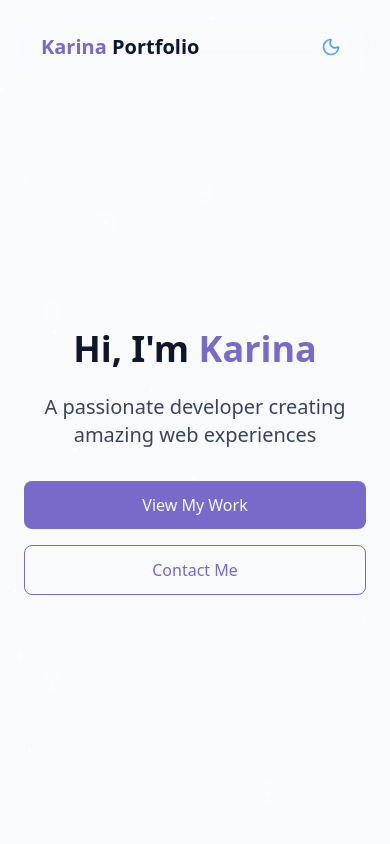
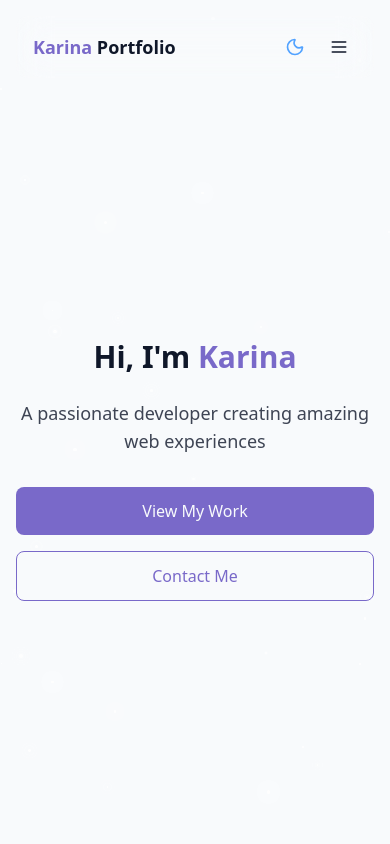
Before and after one commit to KarinaKKarinaK/react-portfolio, a React (Vite) app: page / in a window 390 px wide. Shown: the top 844 px of the page. Built offline with nearby package versions, Linux system fonts and the light colour scheme.

Commit message:
Made the navbar responsive

```diff
--- a/src/components/Navbar.jsx
+++ b/src/components/Navbar.jsx
@@ -1,5 +1,5 @@
 import { useState, useEffect } from "react";
-import { Moon, Sun } from "lucide-react";
+import { Moon, Sun, Menu, X } from "lucide-react";
 import { cn } from "@/lib/utils";
 
 const navItems = [
@@ -52,6 +52,7 @@ const ThemeToggleButton = () => {
 
 export const Navbar = () => {
   const [isScrolled, setIsScrolled] = useState(false);
+  const [isMobileMenuOpen, setIsMobileMenuOpen] = useState(false);
 
   useEffect(() => {
     const handleScroll = () => {
@@ -62,23 +63,33 @@ export const Navbar = () => {
     return () => window.removeEventListener("scroll", handleScroll);
   }, []);
 
+  const toggleMobileMenu = () => {
+    setIsMobileMenuOpen(!isMobileMenuOpen);
+  };
+
+  const closeMobileMenu = () => {
+    setIsMobileMenuOpen(false);
+  };
+
   return (
+    <>
       <nav className={cn(
-      "fixed top-4 left-4 right-4 z-30 transition-all duration-300 rounded-xl",
+        "fixed top-4 left-4 right-4 z-50 transition-all duration-300 rounded-xl",
         isScrolled
           ? "bg-background/20 dark:bg-background/30 backdrop-blur-xl border border-white/10 dark:border-white/5 shadow-2xl"
           : "bg-background/10 dark:bg-background/20 backdrop-blur-lg border border-white/5 dark:border-white/5"
       )}
       >
-        <div className="px-6 py-3 flex items-center justify-between">
-            <a href="#hero" className="text-xl font-bold flex items-center">
+          <div className="px-4 sm:px-6 py-3 flex items-center justify-between">
+              <a href="#hero" className="text-lg sm:text-xl font-bold flex items-center">
                   <span>
                       <span className="text-primary">Karina</span> Portfolio
                   </span>
               </a>
 
-            <div className="flex items-center space-x-8">
-                <div className="hidden md:flex space-x-8 items-center">
+              {/* Desktop Navigation */}
+              <div className="hidden md:flex items-center space-x-8">
+                  <div className="flex space-x-8 items-center">
                       {navItems.map((item) => (
                           <a
                               key={item.name}
@@ -89,11 +100,53 @@ export const Navbar = () => {
                           </a>
                       ))}
                   </div>
+                  <ThemeToggleButton />
+              </div>
 
-                {/* Theme Toggle integrated into navbar */}
+              {/* Mobile Navigation - Hamburger + Theme Toggle */}
+              <div className="md:hidden flex items-center space-x-2">
                   <ThemeToggleButton />
+                  <button
+                      onClick={toggleMobileMenu}
+                      className="p-2 rounded-lg transition-all duration-200 hover:bg-white/10 dark:hover:bg-white/5"
+                      aria-label="Toggle mobile menu"
+                  >
+                      {isMobileMenuOpen ? (
+                          <X className="h-5 w-5 text-foreground" />
+                      ) : (
+                          <Menu className="h-5 w-5 text-foreground" />
+                      )}
+                  </button>
               </div>
           </div>
       </nav>
+
+      {/* Mobile Menu Overlay */}
+      {isMobileMenuOpen && (
+          <div className="fixed inset-0 z-40 md:hidden">
+              {/* Backdrop */}
+              <div
+                  className="fixed inset-0 bg-background/80 backdrop-blur-sm"
+                  onClick={closeMobileMenu}
+              />
+
+              {/* Mobile Menu */}
+              <div className="fixed top-20 left-4 right-4 bg-background/95 dark:bg-background/95 backdrop-blur-xl border border-white/10 dark:border-white/5 rounded-xl shadow-2xl p-6">
+                  <div className="flex flex-col space-y-4">
+                      {navItems.map((item) => (
+                          <a
+                              key={item.name}
+                              href={item.href}
+                              onClick={closeMobileMenu}
+                              className="text-lg text-foreground/90 hover:text-primary transition-all duration-200 font-medium py-3 border-b border-white/10 dark:border-white/5 last:border-b-0"
+                          >
+                              {item.name}
+                          </a>
+                      ))}
+                  </div>
+              </div>
+          </div>
+      )}
+    </>
   );
 };
--- a/src/pages/Home.jsx
+++ b/src/pages/Home.jsx
@@ -13,19 +13,19 @@ export const Home = () => {
             {/* Main Content */}
             <main>
                 {/* Hero Section */}
-                <section id="hero" className="min-h-screen flex items-center justify-center relative pt-20">
-                    <div className="container mx-auto px-6 text-center">
-                        <h1 className="text-4xl md:text-6xl font-bold mb-6">
+                <section id="hero" className="min-h-screen flex items-center justify-center relative pt-24 md:pt-20">
+                    <div className="container mx-auto px-4 sm:px-6 text-center">
+                        <h1 className="text-3xl sm:text-4xl md:text-6xl font-bold mb-6">
                             Hi, I'm <span className="text-primary">Karina</span>
                         </h1>
-                        <p className="text-xl md:text-2xl text-foreground/80 mb-8 max-w-2xl mx-auto">
+                        <p className="text-lg sm:text-xl md:text-2xl text-foreground/80 mb-8 max-w-2xl mx-auto">
                             A passionate developer creating amazing web experiences
                         </p>
                         <div className="flex flex-col sm:flex-row gap-4 justify-center">
-                            <button className="px-8 py-3 bg-primary text-primary-foreground rounded-lg hover:bg-primary/90 transition-colors">
+                            <button className="px-6 sm:px-8 py-3 bg-primary text-primary-foreground rounded-lg hover:bg-primary/90 transition-colors">
                                 View My Work
                             </button>
-                            <button className="px-8 py-3 border border-primary text-primary rounded-lg hover:bg-primary hover:text-primary-foreground transition-colors">
+                            <button className="px-6 sm:px-8 py-3 border border-primary text-primary rounded-lg hover:bg-primary hover:text-primary-foreground transition-colors">
                                 Contact Me
                             </button>
                         </div>
```
Lines whose indentation alone changed are shown as unchanged.
